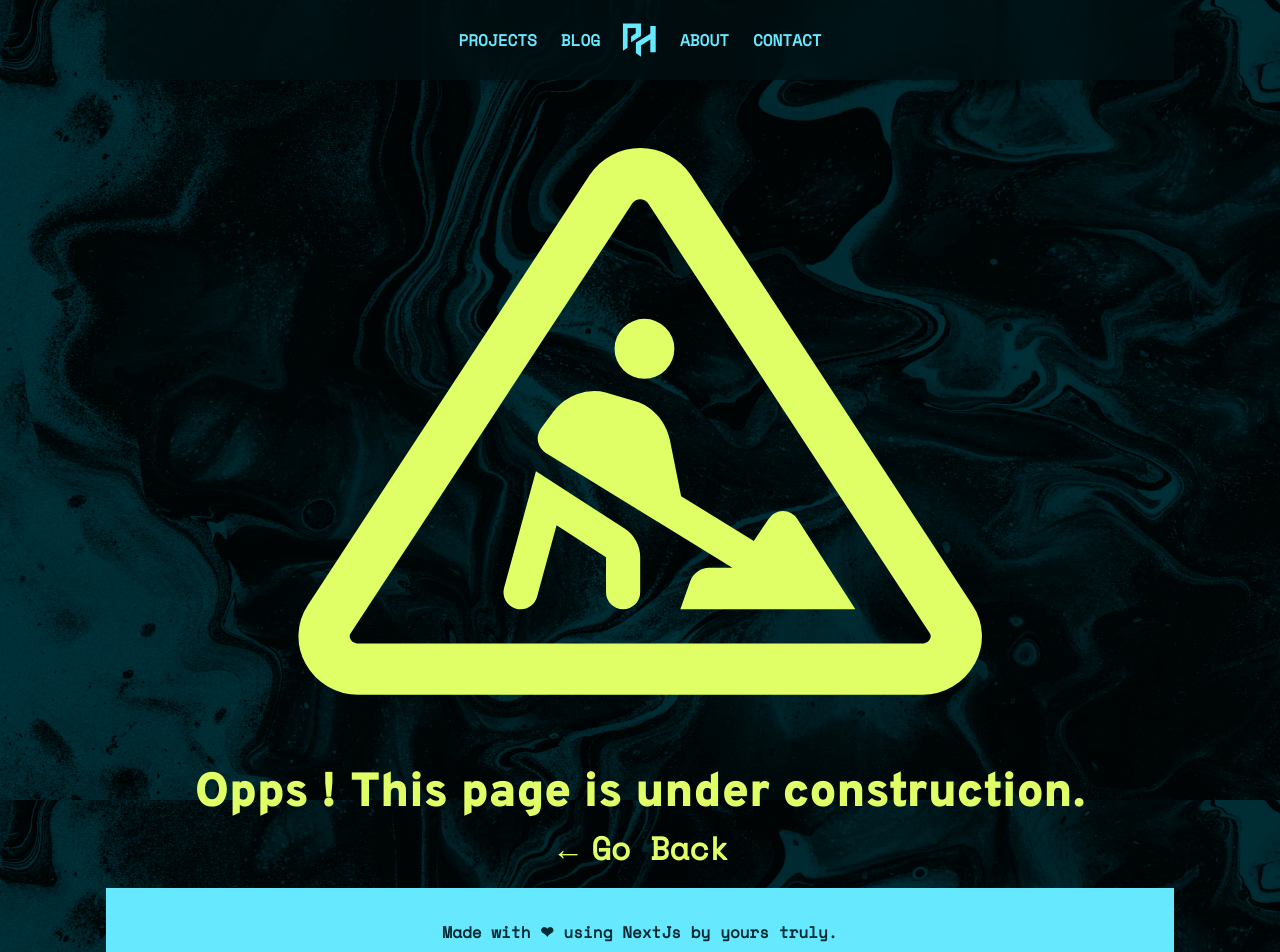
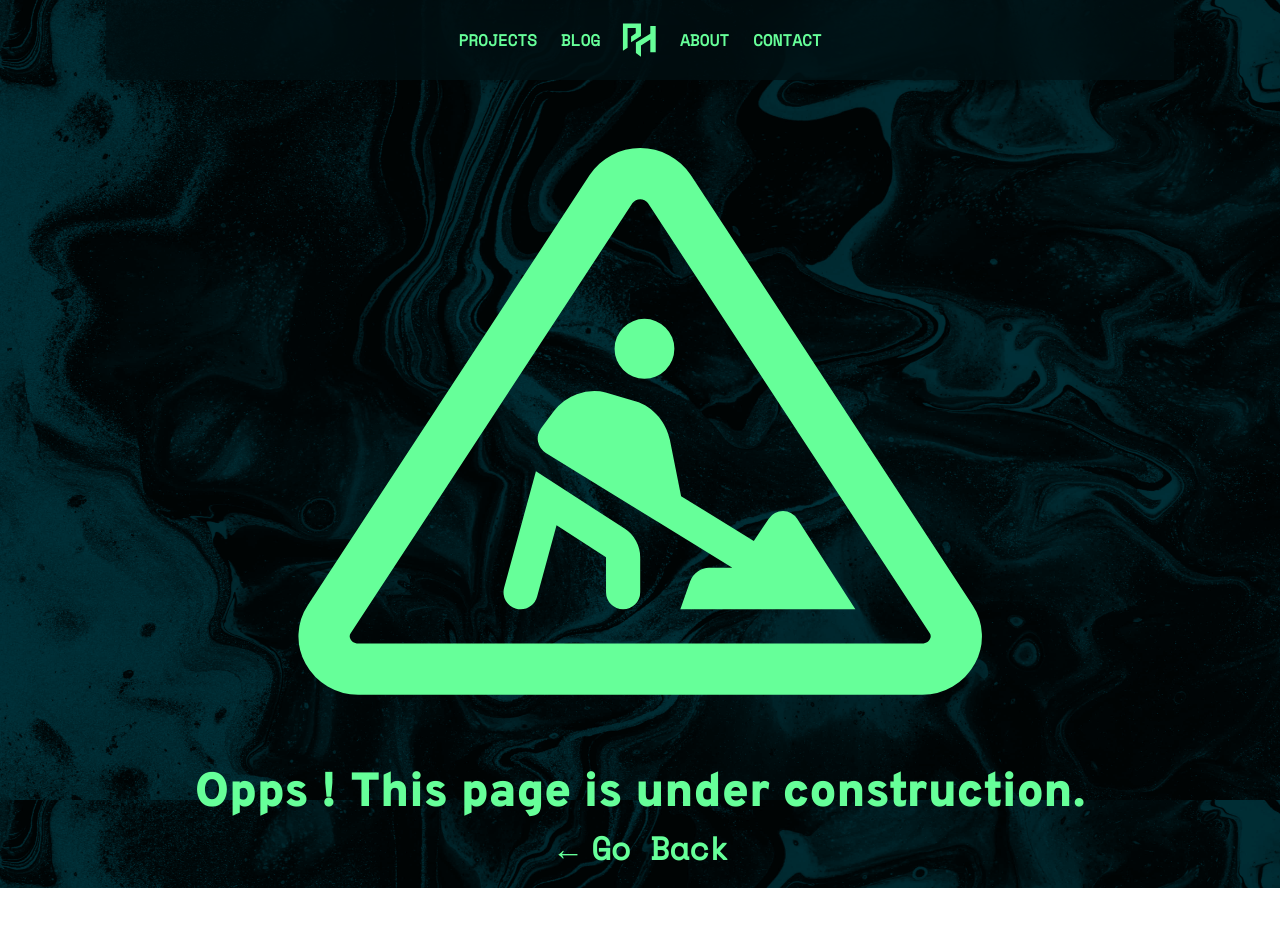
Before and after one commit to poseidon-code/portfolio, a Next.js app: page /blog in a window 1280 px wide. Shown: the top 952 px of the page. After the commit the page ends 888 px from the top, so only its background shows below. Built offline with nearby package versions, Linux system fonts and the light colour scheme.

Commit message:
fix: /[slug] Footer

```diff
--- a/components/UI/Layout.jsx
+++ b/components/UI/Layout.jsx
@@ -54,7 +54,7 @@ const Layout = props => {
 
             <Navbar color={color} />
             <main className='container'>{props.children}</main>
-            <Footer color={color} />
+            {pathname !== '/blog' && <Footer color={color} />}
         </>
     );
 };
--- a/pages/about.jsx
+++ b/pages/about.jsx
@@ -1,12 +1,12 @@
 import { useEffect, useState } from 'react';
 import axios from 'axios';
+
+import styles from '../styles/About.module.scss';
 import { aboutData } from '../utility/AboutData';
-import styles from '../styles/About.module.scss';
+import { ClockTime, Stats } from '../components/About';
 
 import { Download, Resume, Fact, Joke } from '../components/UI/Icons';
 import { SectionButton } from '../components/UI/Button';
-
-import { ClockTime, Stats } from '../components/About';
 
 export const getStaticProps = async () => {
     const { stats, works, events } = await aboutData();
--- a/pages/projects.jsx
+++ b/pages/projects.jsx
@@ -1,12 +1,12 @@
 import { useEffect } from 'react';
 import axios from 'axios';
+
+import styles from '../styles/Projects.module.scss';
 import { projectData } from '../utility/ProjectsData';
-import styles from '../styles/Projects.module.scss';
+import { Languages, OSC, Project, Repo, Stat } from '../components/Projects';
 
 import { SectionButton } from '../components/UI/Button';
 import { Star, Folder, Fork, Database } from '../components/UI/Icons';
-
-import { Languages, OSC, Project, Repo, Stat } from '../components/Projects';
 
 export const getStaticProps = async () => {
     const { projects, osc, repos, stats, languages } = await projectData();
--- a/styles/globals.scss
+++ b/styles/globals.scss
@@ -60,7 +60,7 @@ ul {
 .construction {
     display: grid;
     place-items: center;
-    color: hsl(random(360), 100%, 70%);
+    color: hsl(140, 100%, 70%);
     text-align: center;
 
     svg {
```
Also changed, not shown: pages/blog.jsx (renamed from pages/[...slug].jsx).
